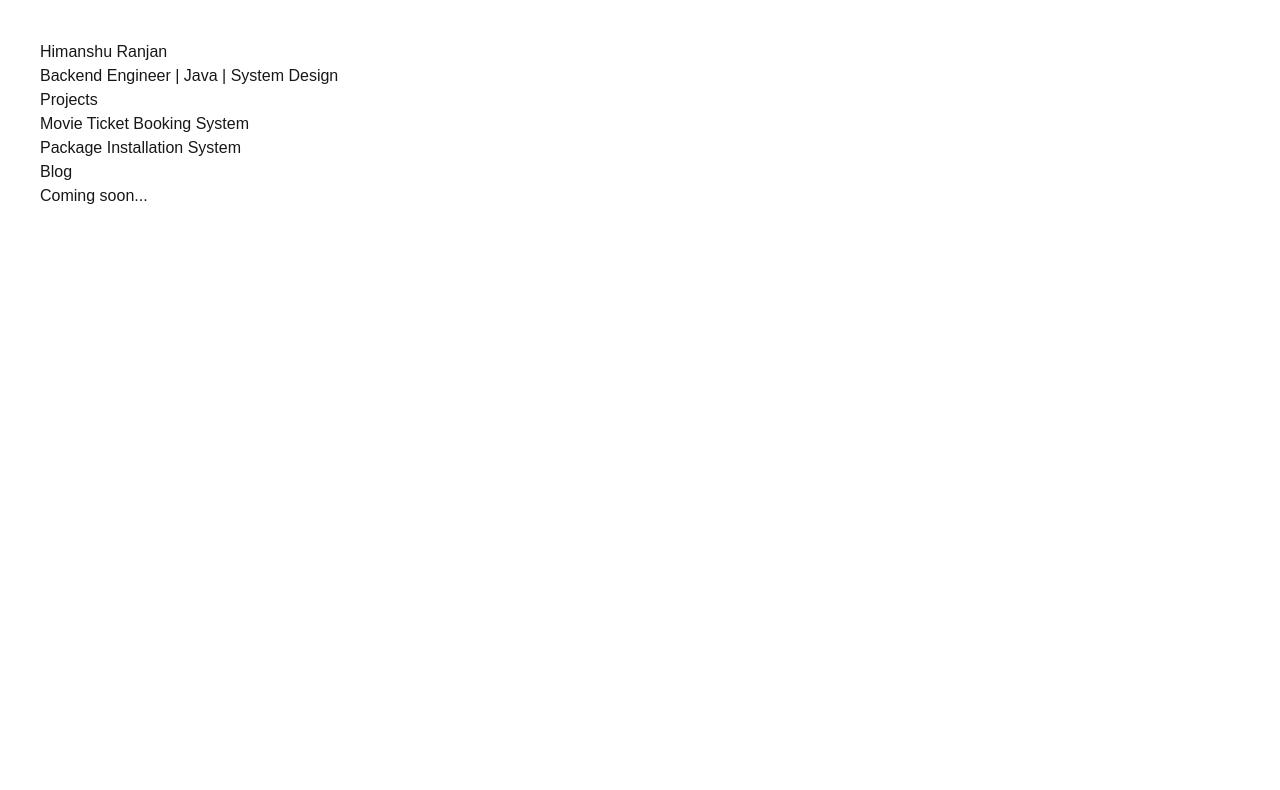
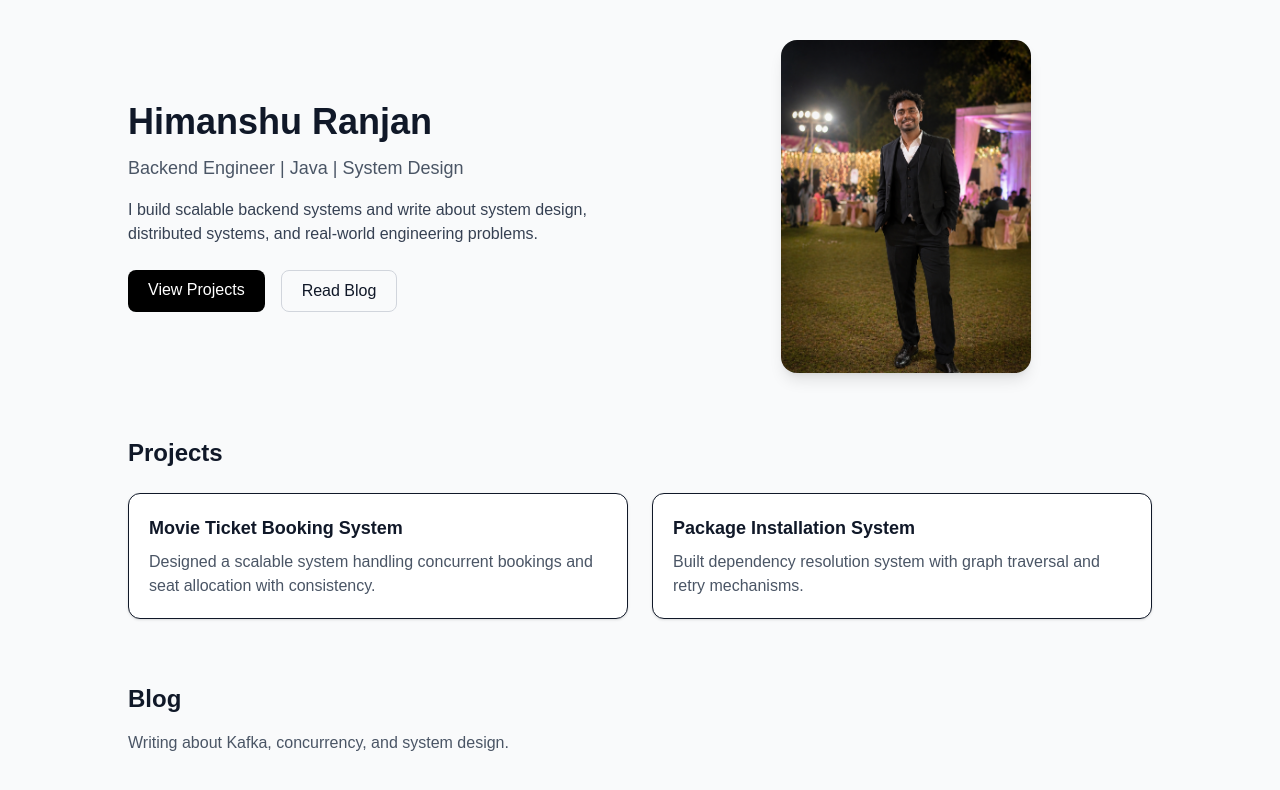
Before and after one commit to HimanshutheHR/My-Portfolio, a Next.js app: page / in a window 1280 px wide. Shown: the top 790 px of the page. Built offline with nearby package versions, Linux system fonts and the light colour scheme.

Commit message:
second commit

```diff
--- a/app/layout.tsx
+++ b/app/layout.tsx
@@ -13,8 +13,8 @@ const geistMono = Geist_Mono({
 });
 
 export const metadata: Metadata = {
-  title: "Create Next App",
-  description: "Generated by create next app",
+  title: "Himanshu Ranjan | Backend Engineer",
+  description: "Portfolio of Himanshu Ranjan - Backend Engineer, Java, System Design",
 };
 
 export default function RootLayout({
--- a/app/page.tsx
+++ b/app/page.tsx
@@ -1,17 +1,89 @@
+import Image from "next/image";
+
 export default function Home() {
   return (
-    <main style={{padding: "40px", fontFamily: "sans-serif"}}>
-      <h1>Himanshu Ranjan</h1>
-      <p>Backend Engineer | Java | System Design</p>
+    <main className="min-h-screen bg-gray-50 text-gray-900 px-6 py-10">
 
-      <h2>Projects</h2>
-      <ul>
-        <li>Movie Ticket Booking System</li>
-        <li>Package Installation System</li>
-      </ul>
+      {/* HERO SECTION */}
+      <section className="max-w-5xl mx-auto flex flex-col md:flex-row items-center gap-10">
 
-      <h2>Blog</h2>
-      <p>Coming soon...</p>
+        {/* TEXT */}
+        <div className="flex-1">
+          <h1 className="text-4xl font-bold">Himanshu Ranjan</h1>
+          <p className="mt-3 text-lg text-gray-600">
+            Backend Engineer | Java | System Design
+          </p>
+
+          <p className="mt-4 text-gray-700">
+            I build scalable backend systems and write about system design,
+            distributed systems, and real-world engineering problems.
+          </p>
+
+          <div className="mt-6 flex gap-4">
+            <a
+              href="/projects"
+              className="bg-black text-white px-5 py-2 rounded-lg"
+            >
+              View Projects
+            </a>
+            <a
+              href="/blog"
+              className="border border-gray-300 px-5 py-2 rounded-lg"
+            >
+              Read Blog
+            </a>
+          </div>
+        </div>
+
+        {/* IMAGE */}
+        <div className="flex-1 flex justify-center">
+          <Image
+            src="/profile.png"
+            alt="Himanshu"
+            width={250}
+            height={250}
+            className="rounded-2xl shadow-lg"
+          />
+        </div>
+      </section>
+
+      {/* PROJECTS */}
+      <section className="max-w-5xl mx-auto mt-16">
+        <h2 className="text-2xl font-semibold mb-6">Projects</h2>
+
+        <div className="grid md:grid-cols-2 gap-6">
+
+          <div className="bg-white p-5 rounded-xl shadow-sm border">
+            <h3 className="text-lg font-semibold">
+              Movie Ticket Booking System
+            </h3>
+            <p className="text-gray-600 mt-2">
+              Designed a scalable system handling concurrent bookings and seat
+              allocation with consistency.
+            </p>
+          </div>
+
+          <div className="bg-white p-5 rounded-xl shadow-sm border">
+            <h3 className="text-lg font-semibold">
+              Package Installation System
+            </h3>
+            <p className="text-gray-600 mt-2">
+              Built dependency resolution system with graph traversal and retry
+              mechanisms.
+            </p>
+          </div>
+
+        </div>
+      </section>
+
+      {/* BLOG */}
+      <section className="max-w-5xl mx-auto mt-16">
+        <h2 className="text-2xl font-semibold mb-4">Blog</h2>
+        <p className="text-gray-600">
+          Writing about Kafka, concurrency, and system design.
+        </p>
+      </section>
+
     </main>
   );
 }
```
Also changed, not shown: public/profile.png (added).
